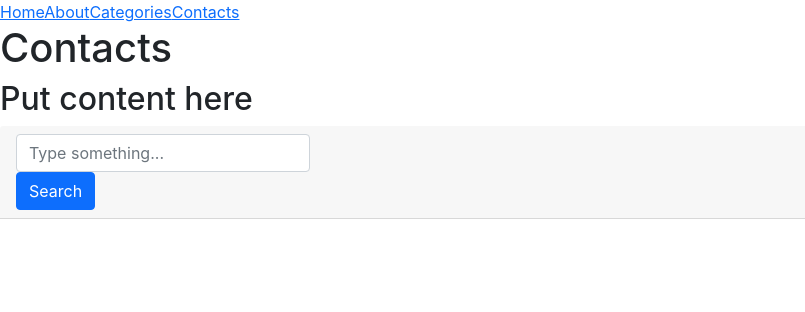
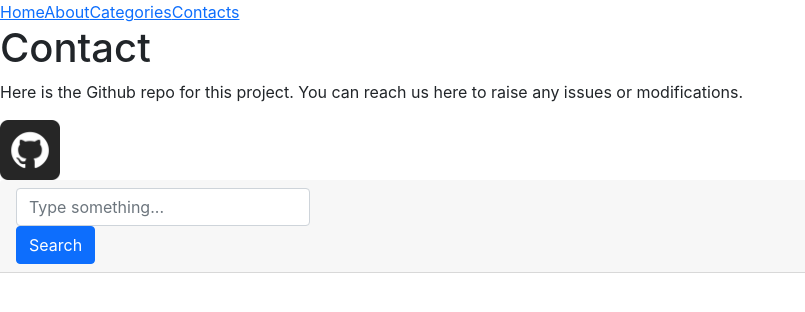
Before and after one commit to NatalieLouise91/bookapp, a React (Create React App) app: page /contacts in a window 1280 px wide. Shown: the top 312 px of the page, without its empty margins (0-805 px from the left). Built offline with nearby package versions, Linux system fonts and the light colour scheme.

Commit message:
contact page added github logo and text

```diff
--- a/src/components/Contacts.js
+++ b/src/components/Contacts.js
@@ -1,10 +1,12 @@
 import React from 'react';
+import Github from '../github.png'
 
 function Contacts() {
   return (
     <div>
-        <h1>Contacts</h1>
-        <h2>Put content here</h2>
+        <h1>Contact</h1>
+        <p>Here is the Github repo for this project. You can reach us here to raise any issues or modifications.</p>
+        <a href="https://github.com/NatalieLouise91/bookapp"><img src={Github} alt="link to github" height="60px"/></a>
     </div>
   );
 }
```
Also changed, not shown: src/github.png (added).
